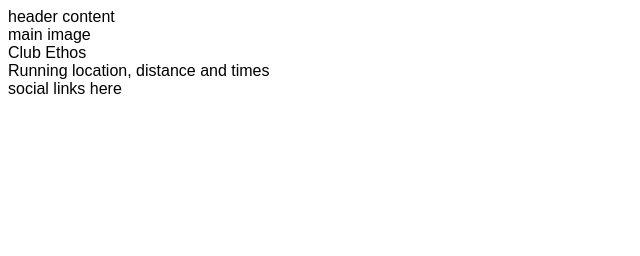
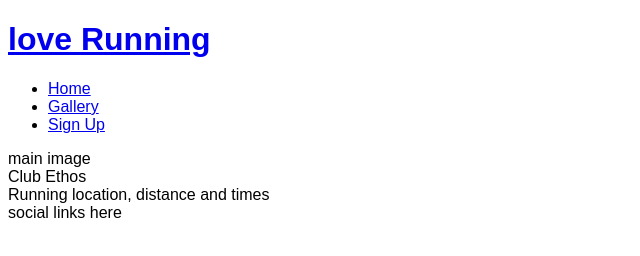
Before and after one commit to Melhefnawi/love-running, a plain HTML site: page index.html in a window 1280 px wide. Shown: the whole page, without its empty margins (0-640 px from the left). Drawn offline with Linux system fonts and the light colour scheme.

Commit message:
adding header content

```diff
--- a/index.html
+++ b/index.html
@@ -1,5 +1,6 @@
 <!DOCTYPE html>
 <html lang="en">
+
 <head>
     <meta charset="UTF-8">
     <meta http-equiv="X-UA-Compatible" content="IE=edge">
@@ -10,8 +11,22 @@
     <link rel="stylesheet" href="assets/css/style.css">
     <title>love Running</title>
 </head>
+
 <body>
-   <header>header content</header>
+    <header>
+        <a href="index.html">
+            <h1>love Running</h1>
+        </a>
+        <nav>
+            <ul>
+                <li>
+                    <a href="index.html">Home</a>
+                </li>
+                <li><a href="#">Gallery</a></li>
+                <li><a href="#">Sign Up</a></li>
+            </ul>
+        </nav>
+    </header>
     <section>
         main image
     </section>
@@ -25,4 +40,5 @@
         social links here
     </footer>
 </body>
+
 </html>
```
Lines whose indentation alone changed are shown as unchanged.
